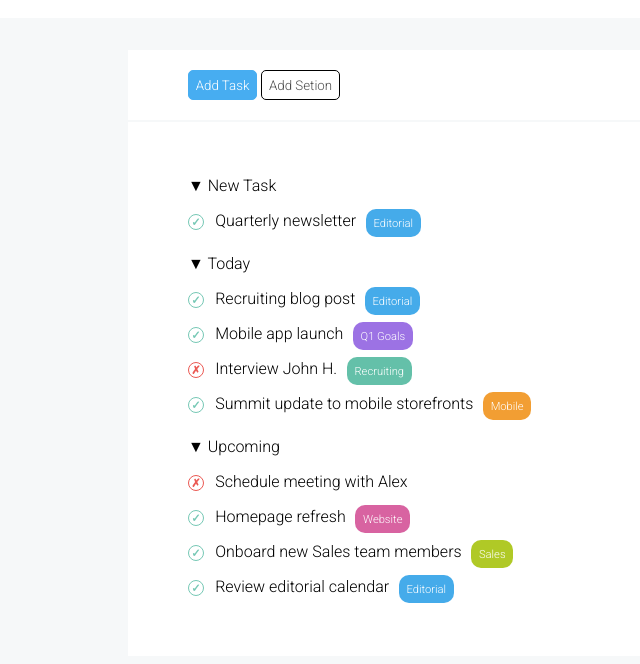
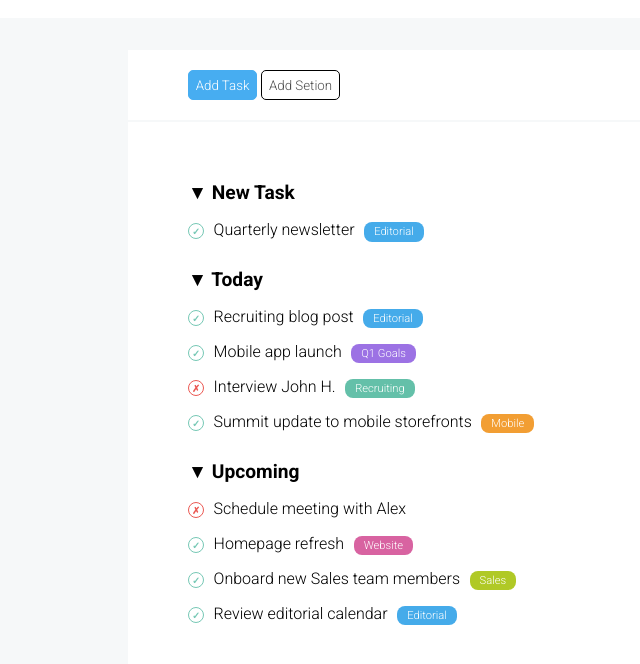
Before and after one commit to matte887/html-css-toboolist, a plain HTML site: page index.html in a window 1280 px wide. Shown: the part 82-746 px from the top of the page, without its empty margins (0-640 px from the left). Drawn offline with Linux system fonts and the light colour scheme.

Commit message:
riordino css e ritocchi

```diff
--- a/css/style.css
+++ b/css/style.css
@@ -39,10 +39,10 @@ header {
 }
 
 #logo-text {
-    color: #041931;
     font-size: 3em;
     font-weight: 700;
     vertical-align: middle;
+    color: #041931;
 }
 
 /* NAV */
@@ -57,16 +57,16 @@ nav .container {
 }
 
 #task-button {
+    border-width: 1px;
+    color: white;
     background-color: #47adf1;
-    color: white;
-    border-width: 1px;
     border-color: #47adf1;
 }
 
 #section-button {
+    border-width: 1px;
+    color: rgba(0, 0, 0, .7);
     background-color: white;
-    color: rgba(0, 0, 0, .7);
-    border-width: 1px;
 }
 
 /* MAIN */
@@ -85,22 +85,24 @@ main .list-item {
 }
 
 main .list-head {
+    font-size: 1.2em;
+    font-weight: bold;
     padding-top: 1.5em;
 }
 
 main .mark {
-    border-width: 1px;
-    border-style: solid;
-    border-radius: 50%;
     width: 16px;
     height: 16px;
+    border-width: 1px;
+    border-radius: 50%;
+    margin-right: 1em;
+    font-size: .6em;
+    font-weight: bold;
+    text-align: center;
+    border-style: solid;
+    line-height: 16px;
+    vertical-align: middle;
     display: inline-block;
-    text-align: center;
-    line-height: 16px;
-    margin-right: 1em;
-    font-size: .7em;
-    vertical-align: middle;
-    font-weight: bold;
 }
 
 main .check.mark {
@@ -114,11 +116,11 @@ main .cross.mark {
 }
 
 main ul .label {
+    padding: .3em .9em;
+    border-radius: 8px;
+    margin-left: .5em;
+    font-size: .7em;
     color: white;
-    padding: .7em;
-    border-radius: 10px;
-    font-size: .7em;
-    margin-left: .5em;
 }
 
 main .label.blue {
```
